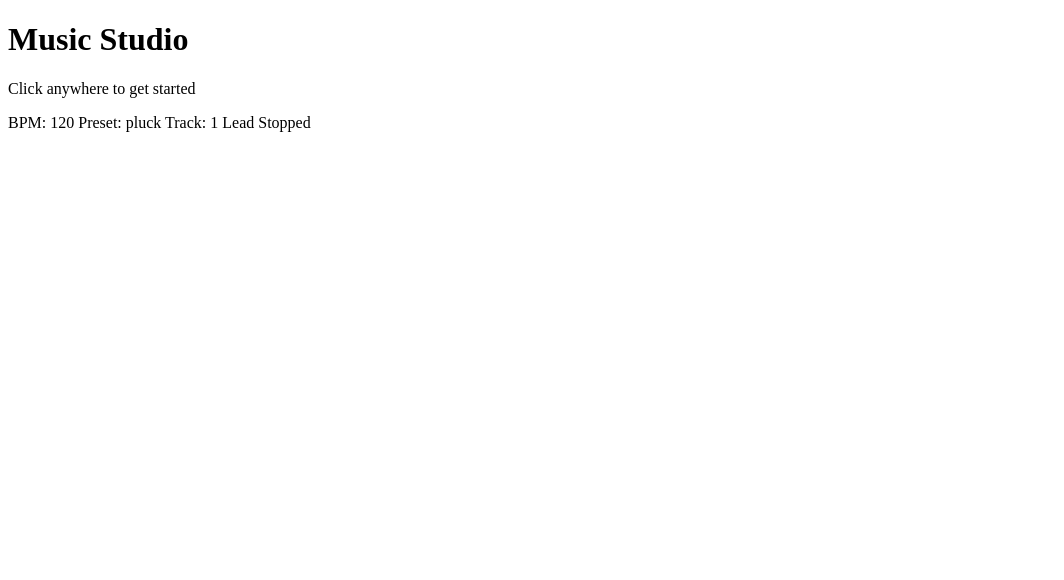
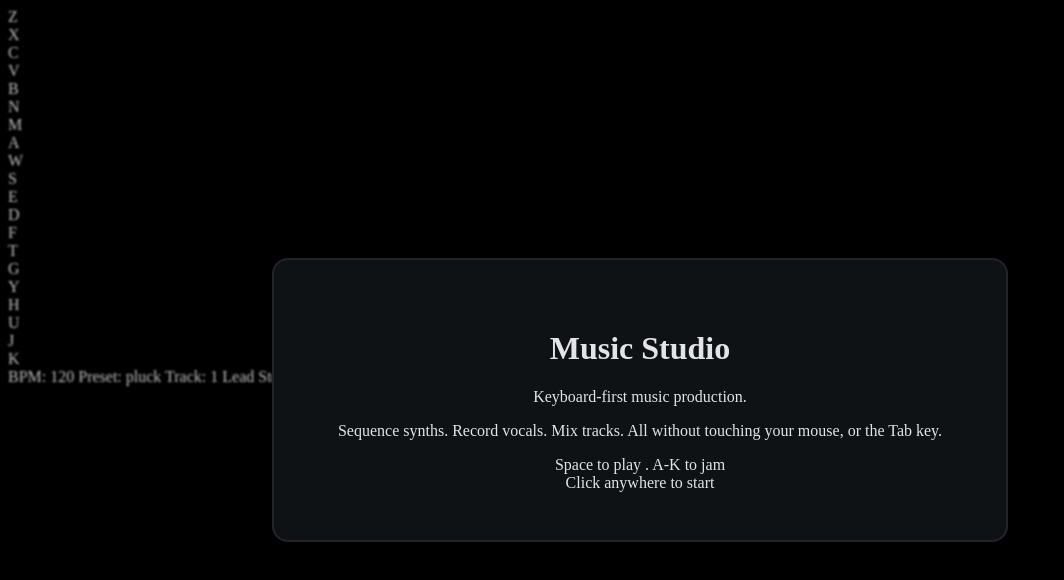
Before and after one commit to dreadfulstep/music, a website with bundled scripts: page index.html in a window 1280 px wide. Shown: the whole page, without its empty margins (0-1064 px from the left). Built offline with nearby package versions, Linux system fonts and the light colour scheme.

Commit message:
Forgot what i last commited yesterday so just making sure its all here

```diff
--- /dev/null
+++ b/css/main.css
@@ -0,0 +1,43 @@
+:root {
+  --background: oklch(0% 0 0);
+  --foreground: oklch(92% 0.005 270);
+  --foreground-secondary: oklch(60% 0.01 270);
+
+  --surface: oklch(14% 0.005 270);
+  --surface-hover: oklch(18% 0.01 270);
+
+  --secondary: oklch(17.878% 0.00756 229.488);
+
+  --border: oklch(100% 0 0 / 0.08);
+  --border-strong: oklch(100% 0 0 / 0.15);
+
+  --accent: oklch(70% 0.2 260);
+
+  --border-radius: 1rem;
+}
+
+html, body {
+  background: var(--background);
+  color: var(--foreground);
+}
+
+#start-overlay {
+  position: fixed;
+  inset: 0;
+  z-index: 100;
+  background: color-mix(in oklch, var(--background) 15%, transparent);
+  backdrop-filter: blur(1px);
+
+  display: flex;
+  flex-direction: column;
+  align-items: center;
+  justify-content: center;
+}
+
+#start-overlay .modal {
+  background: var(--secondary);
+  border: 2px solid var(--border);
+  border-radius: var(--border-radius);
+  padding: 48px 64px;
+  text-align: center;
+}
--- a/index.html
+++ b/index.html
@@ -6,11 +6,23 @@
     <title>Music</title>
     <script src="https://cdnjs.cloudflare.com/ajax/libs/tone/14.8.49/Tone.js"></script>
     <script type="module" src="js/main.js"></script>
+    <link rel="stylesheet" href="css/main.css" />
   </head>
   <body>
     <div id="start-overlay">
-      <h1>Music Studio</h1>
-      <p>Click anywhere to get started</p>
+      <div class="modal">
+        <h1>Music Studio</h1>
+        <p class="tagline">Keyboard-first music production.</p>
+        <p class="blurb">
+          Sequence synths. Record vocals. Mix tracks.
+          All without touching your mouse, or the Tab key.
+        </p>
+        <div class="kbd-hint">
+            <span class="key-cap">Space</span> to play .
+            <span class="key-cap">A-K</span> to jam
+        </div>
+        <div class="cta">Click anywhere to start</div>
+      </div>
     </div>
 
     <div id="keys"></div>
--- a/js/main.js
+++ b/js/main.js
@@ -3,10 +3,13 @@ import { initInput } from "./input.js";
 
 const overlay = document.getElementById('start-overlay');
 
-overlay.addEventListener('click', async () => {
+document.addEventListener('DOMContentLoaded', async () => {
+        initInput();
+
+});
+
+overlay?.addEventListener('click', async () => {
     await Tone.start();
     await engine.init();
-    initInput();
-    overlay.style.display = 'none';
     console.log('Music Studio ready. A-K to play.');
 })
```
